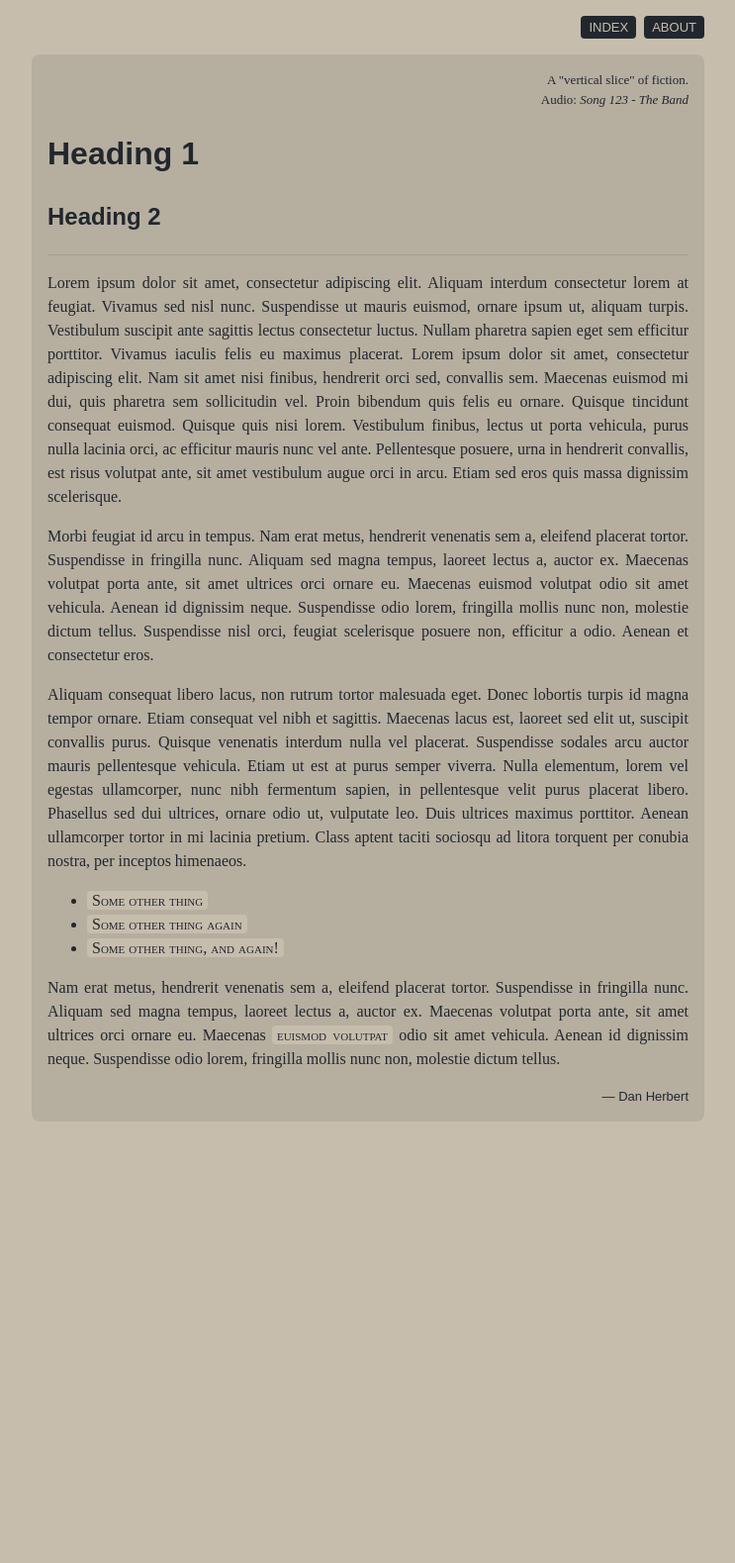
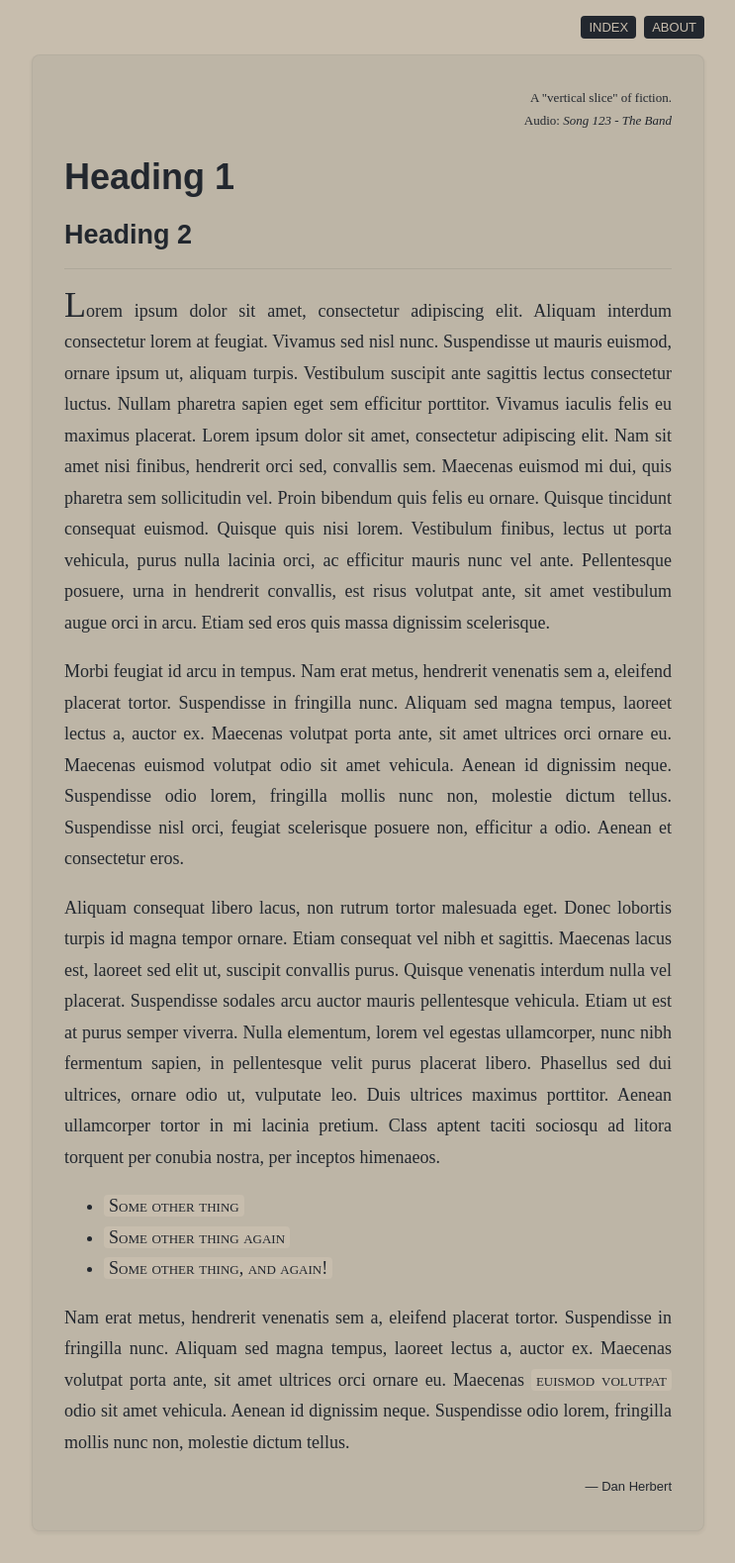
Before and after one commit to pocketninja/jekyll-theme-proseus, a Jekyll site: the page built from index.md, in a window 1280 px wide. Shown: the whole page at 99% size, without its empty margins (268-1011 px from the left). Built offline with Jekyll 4.4.1, drawn with Linux system fonts in a browser that asks for light colours; before the commit the page ends 1165 px from its top, so only the background shows below that.

Commit message:
General iterations and improvements

```diff
--- a/_sass/base.scss
+++ b/_sass/base.scss
@@ -1,50 +1,54 @@
 @charset "utf-8";
-@import url('https://fonts.googleapis.com/css2?family=Lora:ital,wght@0,400;0,600;1,400&family=Poppins&display=swap');
-
-$font-family-serif: 'Lora', serif !default;
-$font-size: 1rem !default;
-$font-family-sans: 'Poppins', sans-serif !default;
-$line-height: 1.5 !default;
-$max-width: 680px !default;
 
 body {
   margin: 0 auto;
-  font-family: $font-family-serif;
-  font-size: $font-size;
+
   background: var(--color-background);
+
+  -webkit-font-smoothing: antialiased;
+  -moz-osx-font-smoothing: grayscale;
+  font-family: var(--font-family-serif);
+  font-size: var(--base-font-size);
   color: var(--color-foreground);
+
 }
 
 .wrapper {
-  max-width: $max-width;
+  max-width: var(--max-width);
   margin: auto auto calc(var(--base-gutter) * 2);
   padding-left: calc(var(--base-gutter) * 2);
   padding-right: calc(var(--base-gutter) * 2);
 }
 
 h1, h2, h3, h4, h5, h6 {
-  font-family: $font-family-sans;
+  padding: 0;
+  margin: 0.75em 0;
+
+  font-family: var(--font-family-sans);
+  line-height: var(--heading-line-height);
 }
 
 header {
   nav {
     ul {
-      font-family: $font-family-sans;
       display: flex;
       list-style: none;
-      justify-content: flex-end;
       align-items: center;
-      text-transform: uppercase;
       gap: 0.5rem;
 
+      font-family: var(--font-family-sans);
+      justify-content: flex-end;
+      text-transform: uppercase;
+
       li a {
-        font-size: small;
         display: block;
         padding: calc(var(--base-gutter) / 4) calc(var(--base-gutter) / 2);
+
         background: var(--color-foreground);
-        color: var(--color-background);
         border-radius: var(--base-border-radius);
 
+        font-size: small;
+        color: var(--color-background);
         text-decoration: none;
 
         &:hover {
@@ -56,48 +60,62 @@ header {
 }
 
 main {
-  --foreground-opacity: 0.1;
+  padding: calc(var(--base-gutter) * 2);
+
+  font-size: var(--content-font-size);
+  line-height: var(--content-line-height);
+
+  --foreground-opacity: 0.05;
   background: var(--color-foreground);
-  padding: var(--base-gutter);
   border-radius: calc(var(--base-border-radius) * 2);
-  line-height: var(--content-line-height);
+
+  border: 1px solid var(--color-foreground);
+  box-shadow: 0 0.125rem 0.1875rem 0.06rem var(--color-foreground);
 
   p {
     text-align: justify;
 
     &.author {
+      margin: 0;
+
       text-align: right;
-      font-family: $font-family-sans;
+      font-family: var(--font-family-sans);
       font-size: small;
-      margin: 0;
     }
 
     &.prose-type,
     &.prose-audio {
+      margin: 0;
+
       text-align: right;
       font-size: small;
-      margin: 0;
     }
   }
 
+  hr + p::first-letter {
+    font-size: var(--content-first-letter-font-size);
+    line-height: var(--content-first-letter-line-height);
+  }
+
   a {
+    padding: 0 calc(var(--base-gutter) /4 );
+
     color: var(--color-foreground);
     font-variant: small-caps;
-    background: var(--color-background);
-    padding: 0 calc(var(--base-gutter) /4 );
     text-decoration: none;
+
     border: 1px solid transparent;
     border-radius: var(--base-border-radius);
+    background: var(--color-background);
 
     &:hover {
-      //text-decoration: underline;
       border-color: var(--color-foreground);
     }
   }
 
   hr {
+    opacity: 0.1;
     border: 0;
     border-bottom: 1px solid var(--color-foreground);
-    opacity: 0.1;
   }
 }
--- a/_sass/skin/_dark.scss
+++ b/_sass/skin/_dark.scss
@@ -1,8 +1,5 @@
 
 * {
-  --content-line-height: 1.5;
-  --background-opacity: 1;
-  --foreground-opacity: 1;
   --color-background: rgba(34, 39, 46, var(--background-opacity));
   --color-foreground: rgba(199, 189, 173, var(--foreground-opacity));
 }
--- a/_sass/skin/_light.scss
+++ b/_sass/skin/_light.scss
@@ -1,10 +1,24 @@
+@import url('https://fonts.googleapis.com/css2?family=Lora:ital,wght@0,400;0,600;1,400&family=Poppins&display=swap');
 
 * {
-  --content-line-height: 1.5;
+  --max-width: 680px;
+
+  --font-family-serif: 'Lora', serif;
+  --font-family-sans: 'Poppins', sans-serif;
+  --base-font-size: 1rem;
+  --content-font-size: 1.125rem;
+  --content-first-letter-font-size: calc(var(--content-font-size) * 2);
+
+  --heading-line-height: 1;
+  --content-line-height: 1.75;
+  --content-first-letter-line-height: 1;
+
   --base-gutter: 1rem;
   --base-border-radius: 0.25rem;
+
   --background-opacity: 1;
   --foreground-opacity: 1;
+
   --color-foreground: rgba(34, 39, 46, var(--foreground-opacity));
   --color-background: rgba(199, 189, 173, var(--background-opacity));
 }
```
